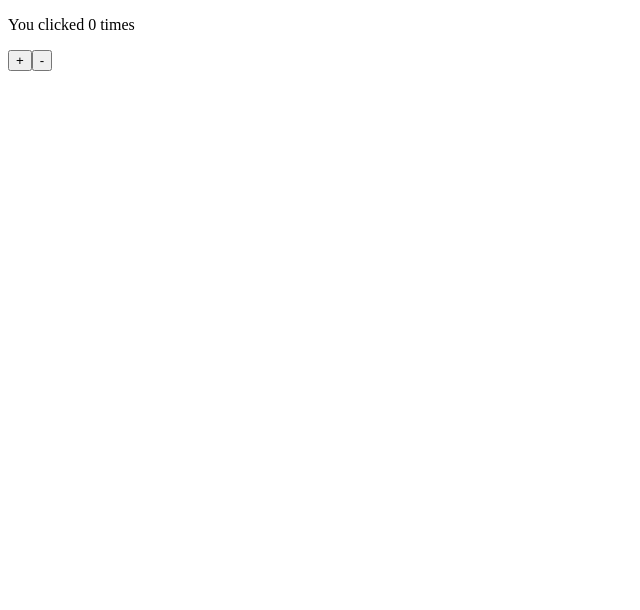
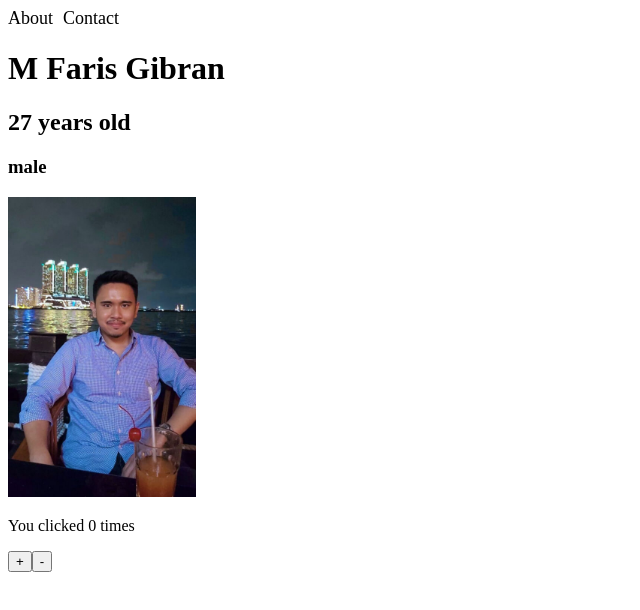
Before and after one commit to mfarisgibran/project-react-app, a React (Create React App) app: page / in a window 1280 px wide. Shown: the top 610 px of the page, without its empty margins (0-640 px from the left). Built offline with nearby package versions, Linux system fonts and the light colour scheme.

Commit message:
Uncomment components

```diff
--- a/src/App.js
+++ b/src/App.js
@@ -6,9 +6,9 @@ import Counter from './Counter'
 function App() {
   return (
     <div>
-      {/* <Navigation></Navigation>
+      <Navigation></Navigation>
       <Profile name="M Faris Gibran" age="27" gender="male"></Profile>
-      <Photo></Photo> */}
+      <Photo></Photo>
       <Counter></Counter>
     </div>
   )
```
